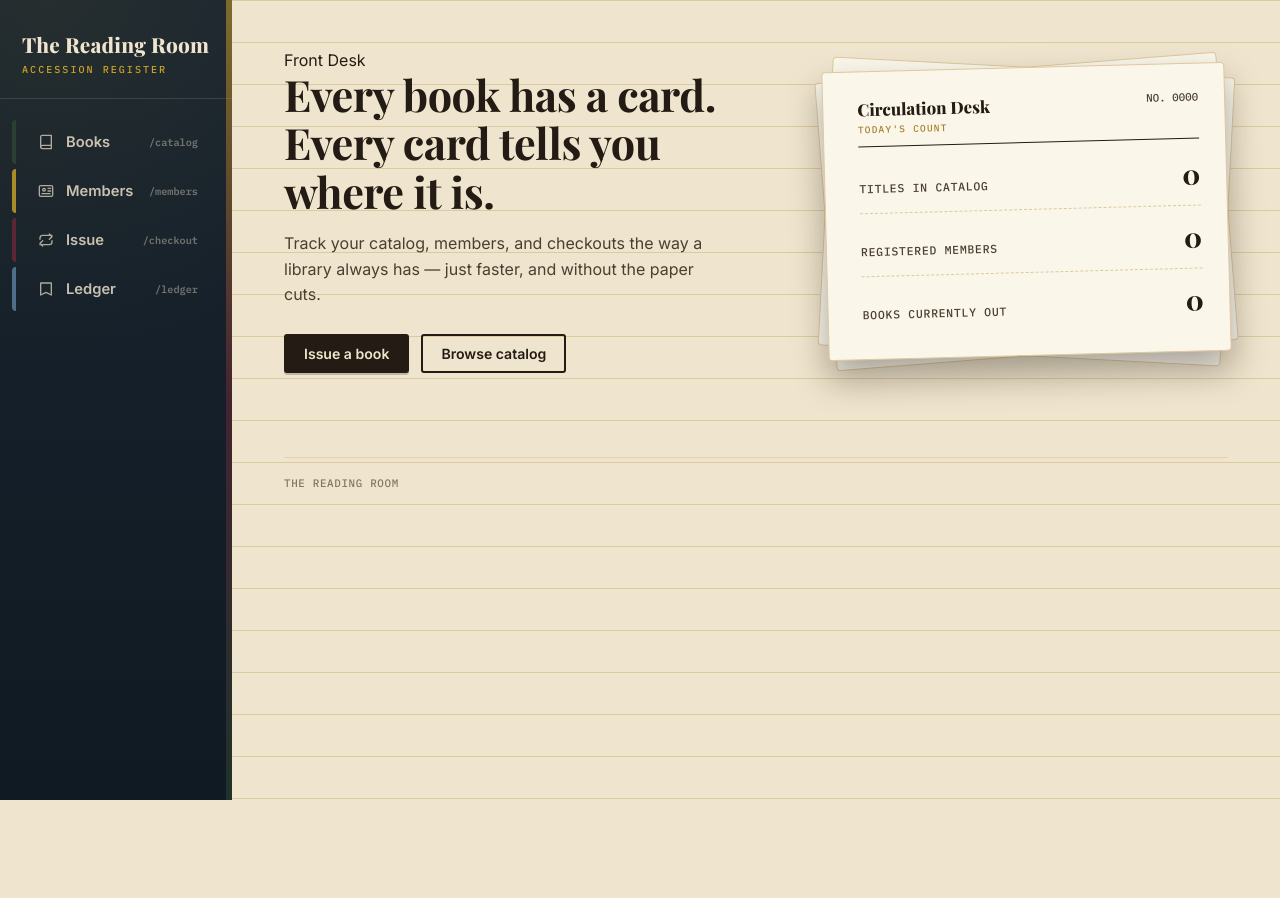
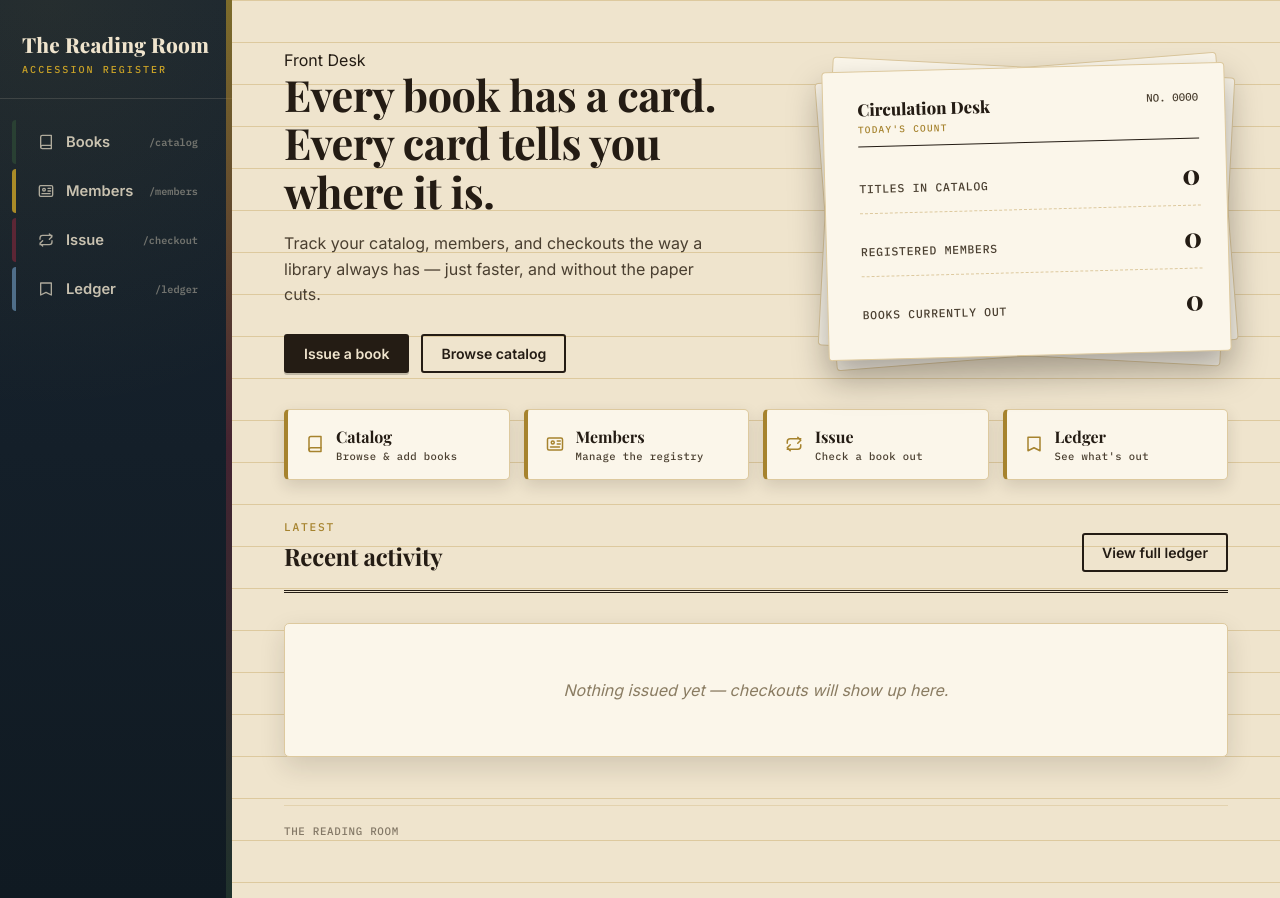
Before and after one commit to arihantitsmyname-sketch/library-management-system, a Django app: page / in a window 1280 px wide. Before the commit the page ends 800 px from the top, so only its background shows below. Run offline with Django 4.2, Linux system fonts and the light colour scheme; data that the repository does not hold is empty.

Commit message:
Update home.html

```diff
--- a/library_app/templates/library_app/home.html
+++ b/library_app/templates/library_app/home.html
@@ -37,4 +37,76 @@
             </div>
         </div>
     </div>
+
+    <div class="quick-links">
+        <a class="quick-link" href="{% url 'view_books' %}">
+            <svg width="18" height="18" viewBox="0 0 24 24" fill="none" stroke="currentColor" stroke-width="2" stroke-linecap="round" stroke-linejoin="round"><path d="M4 19.5A2.5 2.5 0 0 1 6.5 17H20"/><path d="M6.5 2H20v20H6.5A2.5 2.5 0 0 1 4 19.5v-15A2.5 2.5 0 0 1 6.5 2z"/></svg>
+            <div>
+                <span class="quick-link-title">Catalog</span>
+                <span class="quick-link-sub">Browse & add books</span>
+            </div>
+        </a>
+        <a class="quick-link" href="{% url 'view_students' %}">
+            <svg width="18" height="18" viewBox="0 0 24 24" fill="none" stroke="currentColor" stroke-width="2" stroke-linecap="round" stroke-linejoin="round"><rect x="2" y="4" width="20" height="16" rx="2"/><circle cx="9" cy="10" r="2"/><path d="M15 8h4M15 12h4M6 16h12"/></svg>
+            <div>
+                <span class="quick-link-title">Members</span>
+                <span class="quick-link-sub">Manage the registry</span>
+            </div>
+        </a>
+        <a class="quick-link" href="{% url 'issue_book' %}">
+            <svg width="18" height="18" viewBox="0 0 24 24" fill="none" stroke="currentColor" stroke-width="2" stroke-linecap="round" stroke-linejoin="round"><path d="M17 3l4 4-4 4"/><path d="M3 11V9a4 4 0 0 1 4-4h14"/><path d="M7 21l-4-4 4-4"/><path d="M21 13v2a4 4 0 0 1-4 4H3"/></svg>
+            <div>
+                <span class="quick-link-title">Issue</span>
+                <span class="quick-link-sub">Check a book out</span>
+            </div>
+        </a>
+        <a class="quick-link" href="{% url 'view_issued_books' %}">
+            <svg width="18" height="18" viewBox="0 0 24 24" fill="none" stroke="currentColor" stroke-width="2" stroke-linecap="round" stroke-linejoin="round"><path d="M4 3h16v18l-8-4-8 4V3z"/></svg>
+            <div>
+                <span class="quick-link-title">Ledger</span>
+                <span class="quick-link-sub">See what's out</span>
+            </div>
+        </a>
+    </div>
+
+    <div class="page-header" style="margin-top: 12px;">
+        <div>
+            <span class="eyebrow">Latest</span>
+            <h1 style="font-size: 1.5rem;">Recent activity</h1>
+        </div>
+        <a class="btn btn-outline" href="{% url 'view_issued_books' %}">View full ledger</a>
+    </div>
+
+    <div class="card-index">
+        {% if recent_issues %}
+            <table>
+                <thead>
+                    <tr>
+                        <th>Member</th>
+                        <th>Book</th>
+                        <th>Issue Date</th>
+                        <th>Status</th>
+                    </tr>
+                </thead>
+                <tbody>
+                    {% for r in recent_issues %}
+                        <tr>
+                            <td>{{ r.admn_no.name }}</td>
+                            <td>{{ r.book_id.title }}</td>
+                            <td>{{ r.issue_date }}</td>
+                            <td>
+                                {% if r.return_date %}
+                                    <span class="stamp in">Returned</span>
+                                {% else %}
+                                    <span class="stamp out">Out</span>
+                                {% endif %}
+                            </td>
+                        </tr>
+                    {% endfor %}
+                </tbody>
+            </table>
+        {% else %}
+            <div class="empty-state">Nothing issued yet — checkouts will show up here.</div>
+        {% endif %}
+    </div>
 {% endblock %}
```
